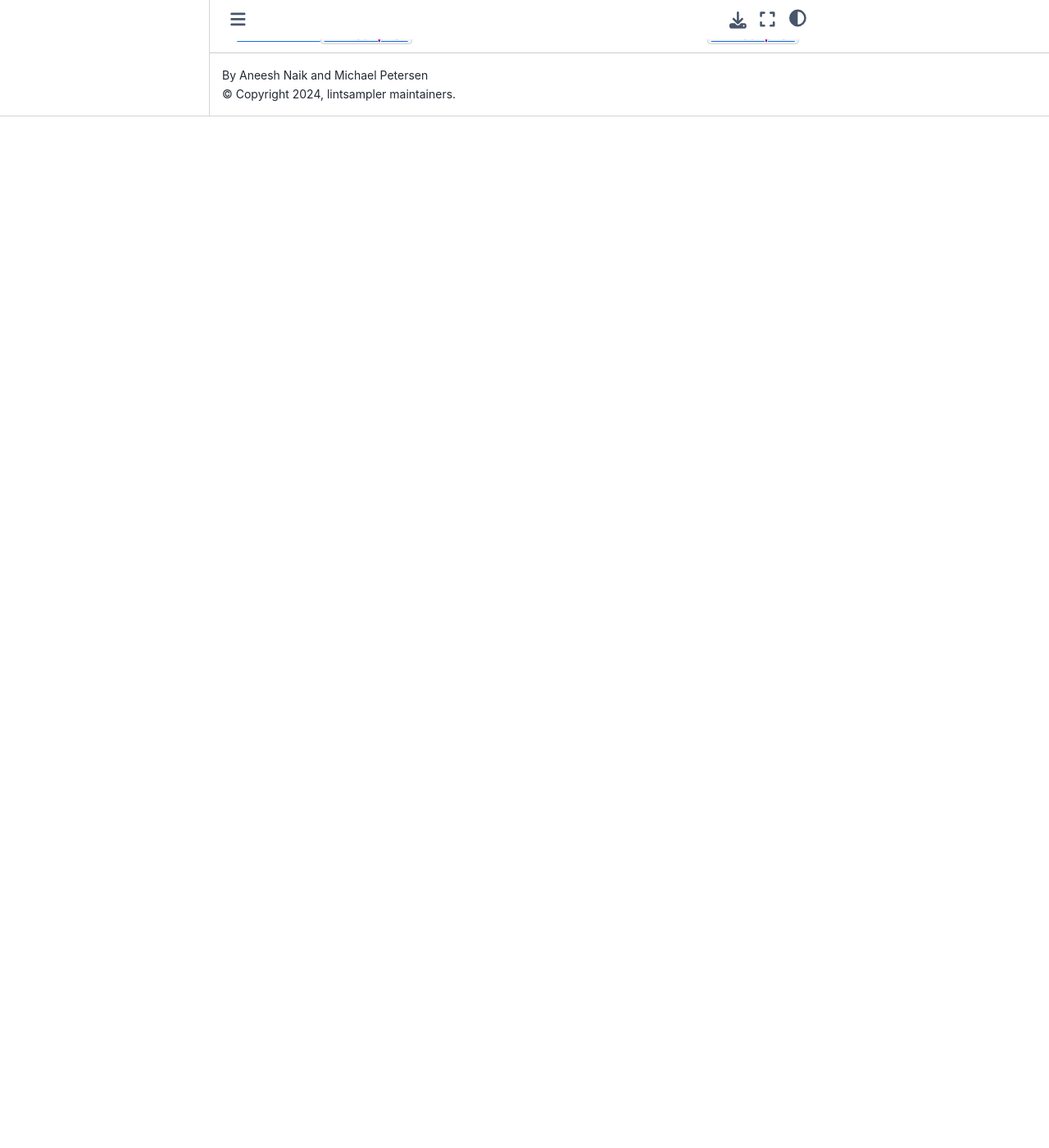
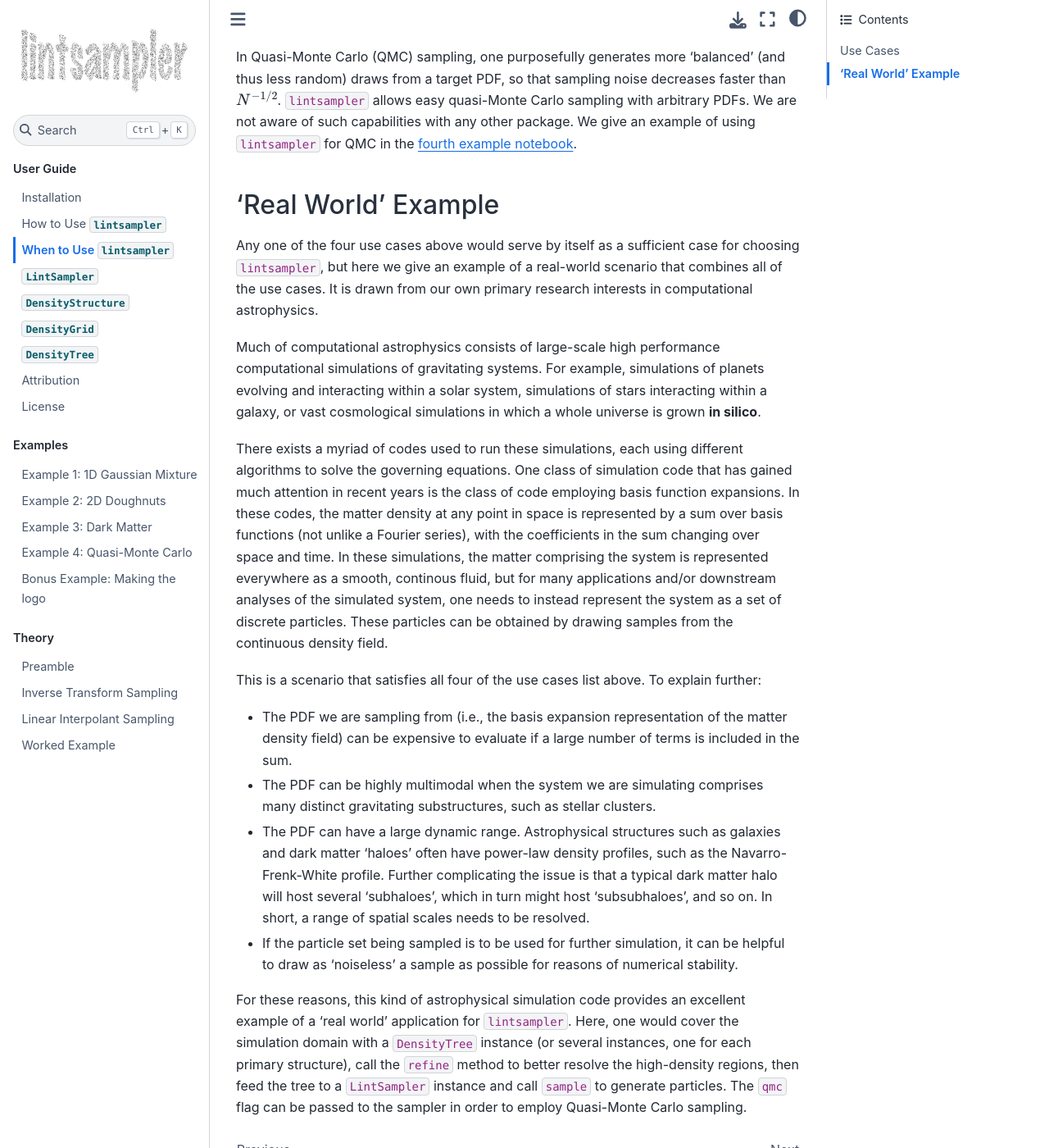
Before and after one commit to aneeshnaik/lintsampler, a Sphinx documentation site: the page built from docs/source/whentouse.md, in a window 1280 px wide and 1400 px high, scrolled down 1766 px. Shown: the whole window at 82% size. Built offline with Sphinx 7.4.7 and the Sphinx Book theme 1.1.4, drawn with Linux system fonts in a browser that asks for light colours; before the commit the page ends 1908 px from its top, so only the background shows below that; some of the changed text lies outside the part shown.

Commit message:
Docs: add real world example to 'when to use' section

```diff
--- a/docs/source/whentouse.md
+++ b/docs/source/whentouse.md
@@ -1,29 +1,49 @@
 # When to Use `lintsampler`
 
-Below is a (non-exhaustive) list of situations where a user might find `lintsampler` (and/or the the linear interpolant sampling algorithm underpinning it) to be preferable over other random sampling techniques.
+Below is a (non-exhaustive) list of 'use cases', i.e., situations where a user might find `lintsampler` (and/or the the linear interpolant sampling algorithm underpinning it) to be preferable over other random sampling techniques. This page closely mirrors the 'Statement of Need' section of our [JOSS paper](https://joss.theoj.org/papers/133f9681a79ab47b916ecee9e183be9e).
 
 In all of these use cases, it is assumed that the dimension of the problem is not too high. `lintsampler` works by evaluating a given PDF on the nodes of a grid (or grid-like structure, such as a tree), so the number of evaluations (and memory occupancy) grows exponentially with the number of dimensions. As a consequence, many of the efficiency arguments given for `lintsampler` below don't apply to higher dimensional problems. We probably wouldn't use `lintsampler` in more than 6 dimensions, but there is no hard limit here: the question of how many dimensions is too many will depend on the problem at hand.
 
-A second assumption made below is that the target PDF the user wishes to sample from does not have its own exact sampling algorithm (such as the [Box-Muller transform](https://en.wikipedia.org/wiki/Box-Muller_transform) for a Gaussian PDF). If it does, use that instead.
+A second assumption made below is that the target PDF the user wishes to sample from does not have its own exact sampling algorithm (such as the [Box-Muller transform](https://en.wikipedia.org/wiki/Box-Muller_transform) for a Gaussian PDF). The power of `lintsampler` lies in its applicability to arbitrary PDFs for which tailor-made sampling algorithms are not available.
 
 
+## Use Cases
 
-1. Expensive PDF
+### 1. Expensive PDF
 
-   If the PDF being sampling from is expensive to evaluate and large number of samples is desired, then `lintsampler` might be the most cost-effective option. This is because `lintsampler` does not evaluate the PDF for each sample (as would be the case for importance sampling, rejection sampling or MCMC), but on the nodes of the user-chosen grid. Particularly in a low-dimensional setting where the grid does not have too many nodes, this can mean far fewer PDF evaluations. This point is demonstrated in the [first example notebook](./example_notebooks/1_gmm.ipynb).
+If the PDF being sampled from is expensive to evaluate and a large number of samples is desired, then `lintsampler` might be the most cost-effective option. This is because `lintsampler` does not evaluate the PDF for each sample (as would be the case for importance sampling, rejection sampling or MCMC), but on the nodes of the user-chosen grid. Particularly in a low-dimensional setting where the grid does not have too many nodes, this can mean far fewer PDF evaluations. This point is demonstrated in the [first example notebook](./example_notebooks/1_gmm.ipynb).
 
-   Similarly, there might be situations where the user is not so concerned about strict statistical representativeness but wants to generate a huge number of samples from a target PDF with the least possible computational cost (such as e.g., generating realistic point cloud distributions in video game graphics), they can use `lintsampler` with a coarse grid (so minimal PDF evaluations), then `sample()` to their heart's content.
+Similarly, there might be situations where the user is not so concerned about strict statistical representativeness but wants to generate a huge number of samples from a target PDF with the least possible computational cost (such as e.g., generating realistic point cloud distributions in video game graphics). They can use `lintsampler` with a coarse grid (so minimal PDF evaluations), then `sample()` to their heart's content.
 
-2. Multimodal PDF
 
-   If the PDF being sampled from has a highly complex structure with multiple, well-separated modes, then `lintsampler` might be the *easiest* option (in terms of user configuration). In such scenarios, MCMC might struggle unless the walkers are carefully preconfigured to start near the modes. Similarly, rejection sampling or importance sampling would be highly suboptimal unless the proposal distribution is carefully chosen to match well the structure of the target PDF. With `lintsampler`, the user need only ensure that the resolution of their chosen grid is sufficient to resolve the PDF structure, and so the setup remains straightforward. This is demonstrated in the [second example notebook](./example_notebooks/2_doughnuts.ipynb).
+### 2. Multimodal PDF
 
-   It is worth noting that in these kinds of complex, multimodal problems, a single fixed grid might not be the most cost-effective sampling domain. For this reason, `lintsampler` also provides simple functionality for sampling over multiple disconnected grids.
+If the target PDF has a highly complex structure with multiple, well-separated modes, then `lintsampler` might be the *easiest* option (in terms of user configuration). In such scenarios, MCMC might struggle unless the walkers are carefully preconfigured to start near the modes. Similarly, rejection sampling or importance sampling would be highly suboptimal unless the proposal distribution is carefully chosen to match the structure of the target PDF. With `lintsampler`, the user need only ensure that the resolution of their chosen grid is sufficient to resolve the PDF structure, and so the setup remains straightforward. This is demonstrated in the [second example notebook](./example_notebooks/2_doughnuts.ipynb).
 
-3. PDF with large dynamic range
+It is worth noting that in these kinds of complex, multimodal problems, a single fixed grid might not be the most cost-effective sampling domain. For this reason, `lintsampler` also provides simple functionality for sampling over multiple disconnected grids.
 
-   If the target PDF has a very large dynamic range, such as the power law density profiles frequently encountered in astronomical problems, then the `DensityTree` object provided by `lintsampler` might be an effective solution. Here, the PDF is evaluated not on a fixed grid, but on the leaves of a tree which is refined such that regions of concentrated probability are more finely resolved. Such an example is shown in the [third example notebook](./example_notebooks/3_dark_matter.ipynb).
 
-4. Quasi-Monte Carlo
+### 3. PDF with large dynamic range
 
-   In Quasi-Monte Carlo (QMC) sampling, one purposefully generates more 'balanced' (and thus less random) draws from a target PDF, so that sampling noise decreases faster than $N^{-1/2}$. `lintsampler` allows quasi-Monte Carlo sampling with arbitrary PDFs. We are not aware of such capabilities with any other package. We give an example of using `lintsampler` for QMC in the [fourth example notebook](./example_notebooks/4_qmc.ipynb).
+If the target PDF has a very large dynamic range, then the `DensityTree` object provided by `lintsampler` might be an effective solution. Here, the PDF is evaluated not on a fixed grid, but on the leaves of a tree which is refined such that regions of concentrated probability are more finely resolved. Such an example is shown in the [third example notebook](./example_notebooks/3_dark_matter.ipynb).
+
+### 4. Noise needs to be minimised
+
+In Quasi-Monte Carlo (QMC) sampling, one purposefully generates more 'balanced' (and thus less random) draws from a target PDF, so that sampling noise decreases faster than $N^{-1/2}$. `lintsampler` allows easy quasi-Monte Carlo sampling with arbitrary PDFs. We are not aware of such capabilities with any other package. We give an example of using `lintsampler` for QMC in the [fourth example notebook](./example_notebooks/4_qmc.ipynb).
+
+
+## 'Real World' Example
+
+Any one of the four use cases above would serve by itself as a sufficient case for choosing `lintsampler`, but here we give an example of a real-world scenario that combines all of the use cases. It is drawn from our own primary research interests in computational astrophysics.
+
+Much of computational astrophysics consists of large-scale high performance computational simulations of gravitating systems. For example, simulations of planets evolving and interacting within a solar system, simulations of stars interacting within a galaxy, or vast cosmological simulations in which a whole universe is grown __in silico__.
+
+There exists a myriad of codes used to run these simulations, each using different algorithms to solve the governing equations. One class of simulation code that has gained much attention in recent years is the class of code employing basis function expansions. In these codes, the matter density at any point in space is represented by a sum over basis functions (not unlike a Fourier series), with the coefficients in the sum changing over space and time. In these simulations, the matter comprising the system is represented everywhere as a smooth, continous fluid, but for many applications and/or downstream analyses of the simulated system, one needs to instead represent the system as a set of discrete particles. These particles can be obtained by drawing samples from the continuous density field.
+
+This is a scenario that satisfies all four of the use cases list above. To explain further:
+- The PDF we are sampling from (i.e., the basis expansion representation of the matter density field) can be expensive to evaluate if a large number of terms is included in the sum.
+- The PDF can be highly multimodal when the system we are simulating comprises many distinct gravitating substructures, such as stellar clusters.
+- The PDF can have a large dynamic range. Astrophysical structures such as galaxies and dark matter 'haloes' often have power-law density profiles, such as the Navarro-Frenk-White profile. Further complicating the issue is that a typical dark matter halo will host several 'subhaloes', which in turn might host 'subsubhaloes', and so on. In short, a range of spatial scales needs to be resolved.
+- If the particle set being sampled is to be used for further simulation, it can be helpful to draw as 'noiseless' a sample as possible for reasons of numerical stability.
+
+For these reasons, this kind of astrophysical simulation code provides an excellent example of a 'real world' application for `lintsampler`. Here, one would cover the simulation domain with a `DensityTree` instance (or several instances, one for each primary structure), call the `refine` method to better resolve the high-density regions, then feed the tree to a `LintSampler` instance and call `sample` to generate particles. The `qmc` flag can be passed to the sampler in order to employ Quasi-Monte Carlo sampling.
```
